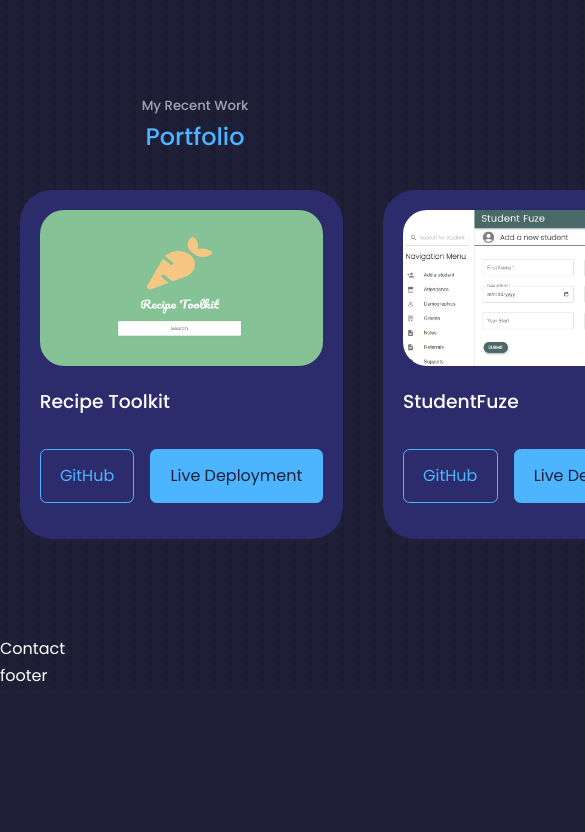
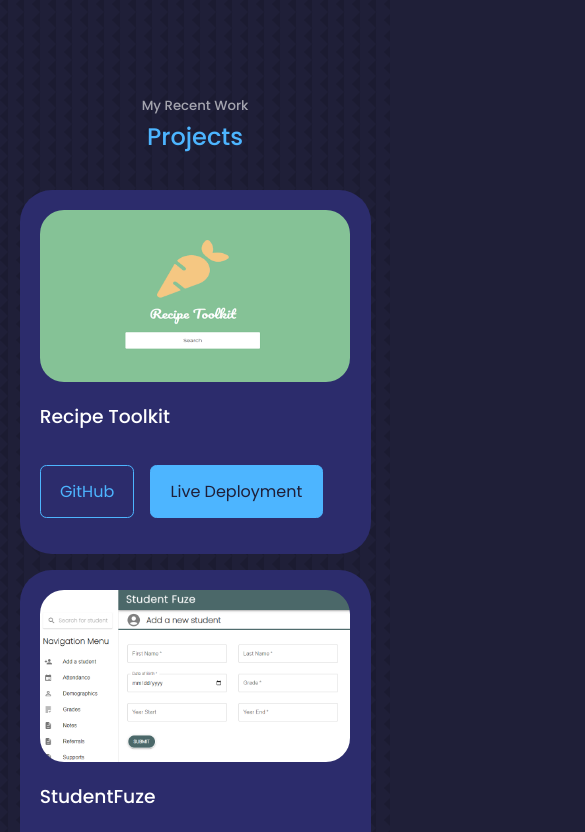
Before and after one commit to lisa-t-nguyen/portfolio, a React (Create React App) app in the folder portfolio/: page / in a window 390 px wide. Shown: the part 2932-3764 px from the top of the page, 585 px wide, since content can reach past the window. Before the commit the page ends 3621 px from the top, so only its background shows below. Built offline with nearby package versions, Linux system fonts and the light colour scheme.

Commit message:
Retitled portfolio to projects

```diff
--- a/portfolio/src/App.jsx
+++ b/portfolio/src/App.jsx
@@ -3,7 +3,7 @@ import Header from './components/header/header'
 import Nav from './components/nav/nav'
 import About from './components/about/about'
 import Experience from './components/experience/experience'
-import Portfolio from './components/portfolio/portfolio'
+import Projects from './components/projects/projects'
 import Contact from './components/contact/contact'
 import Footer from './components/footer/footer'
 
@@ -14,7 +14,7 @@ const App = () => {
       <Nav/>
       <About/>
       <Experience/>
-      <Portfolio/>
+      <Projects/>
       <Contact/>
       <Footer/>
     </>
--- a/portfolio/src/components/portfolio/portfolio.css
+++ b/portfolio/src/components/projects/projects.css
@@ -31,3 +31,21 @@
     gap: 1rem;
     margin-bottom: 1rem;
 }
+
+/* =============== MEDIA QUERIES (MEDIUM DEVICES) =============== */
+
+@media screen and (max-width: 1024px) {
+    .portfolio_container {
+        grid-template-columns: 1fr 1fr;
+        gap: 1.2rem;
+    }
+}
+
+/* =============== MEDIA QUERIES (SMALL DEVICES) =============== */
+
+@media screen and (max-width: 600px) {
+    .portfolio_container {
+        grid-template-columns: 1fr;
+        gap: 1rem;
+    }
+}
--- a/portfolio/src/components/portfolio/portfolio.jsx
+++ b/portfolio/src/components/projects/projects.jsx
@@ -1,13 +1,13 @@
 import React from 'react'
-import './portfolio.css'
+import './projects.css'
 import Recipe from '../../assets/Recipe.png'
 import StudentFuze from '../../assets/StudentFuze.png'
 
-const Portfolio = () => {
+const Projects = () => {
   return (
     <section id='portfolio'>
       <h5>My Recent Work</h5>
-      <h2>Portfolio</h2>
+      <h2>Projects</h2>
 
       <div className="container portfolio_container">
         <article className='portfolio_item'>
@@ -36,4 +36,4 @@ const Portfolio = () => {
   )
 }
 
-export default Portfolio
+export default Projects
```
